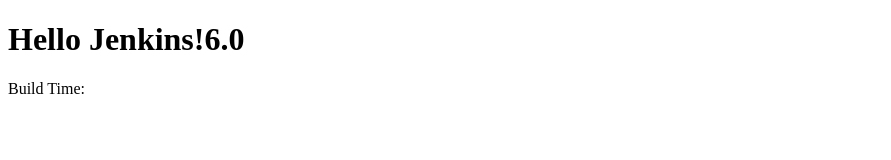
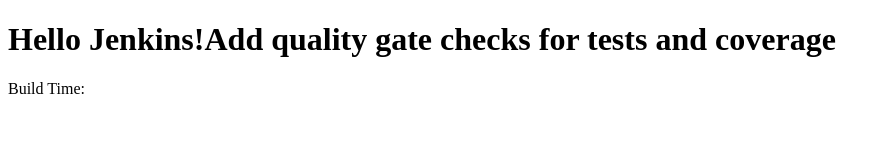
Before and after one commit to liuyuxuan429/jenkins-demo, a plain HTML site: page index.html in a window 1280 px wide. Shown: the whole page, without its empty margins (0-891 px from the left). Drawn offline with Linux system fonts and the light colour scheme.

Commit message:
Update header to reflect quality gate checks

```diff
--- a/index.html
+++ b/index.html
@@ -4,7 +4,7 @@
     <title>CI/CD Demo</title>
 </head>
 <body>
-    <h1>Hello Jenkins!6.0</h1>
+    <h1>Hello Jenkins!Add quality gate checks for tests and coverage</h1>
     <p>Build Time: <!-- BUILD_DATE --></p>
 </body>
 </html>
```
